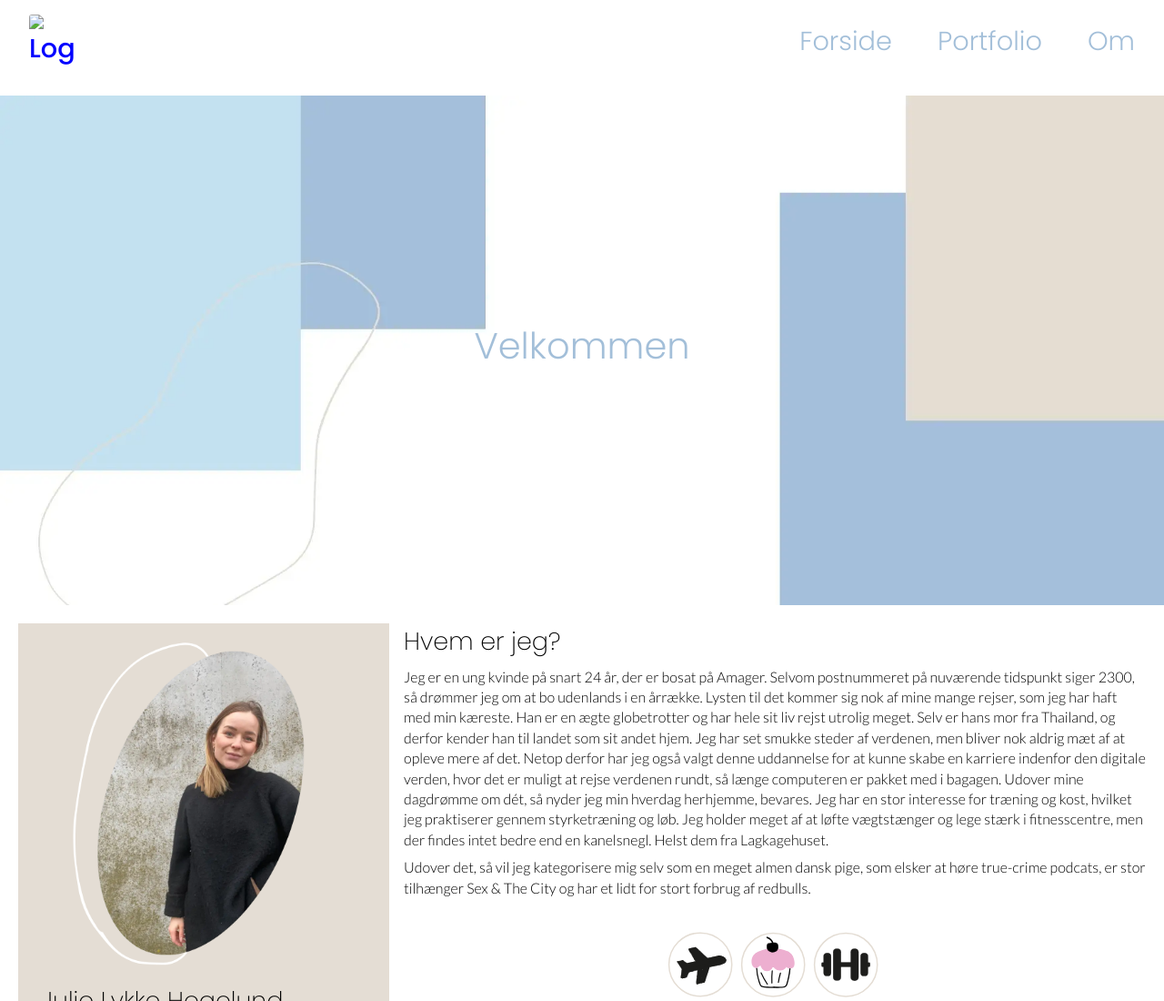
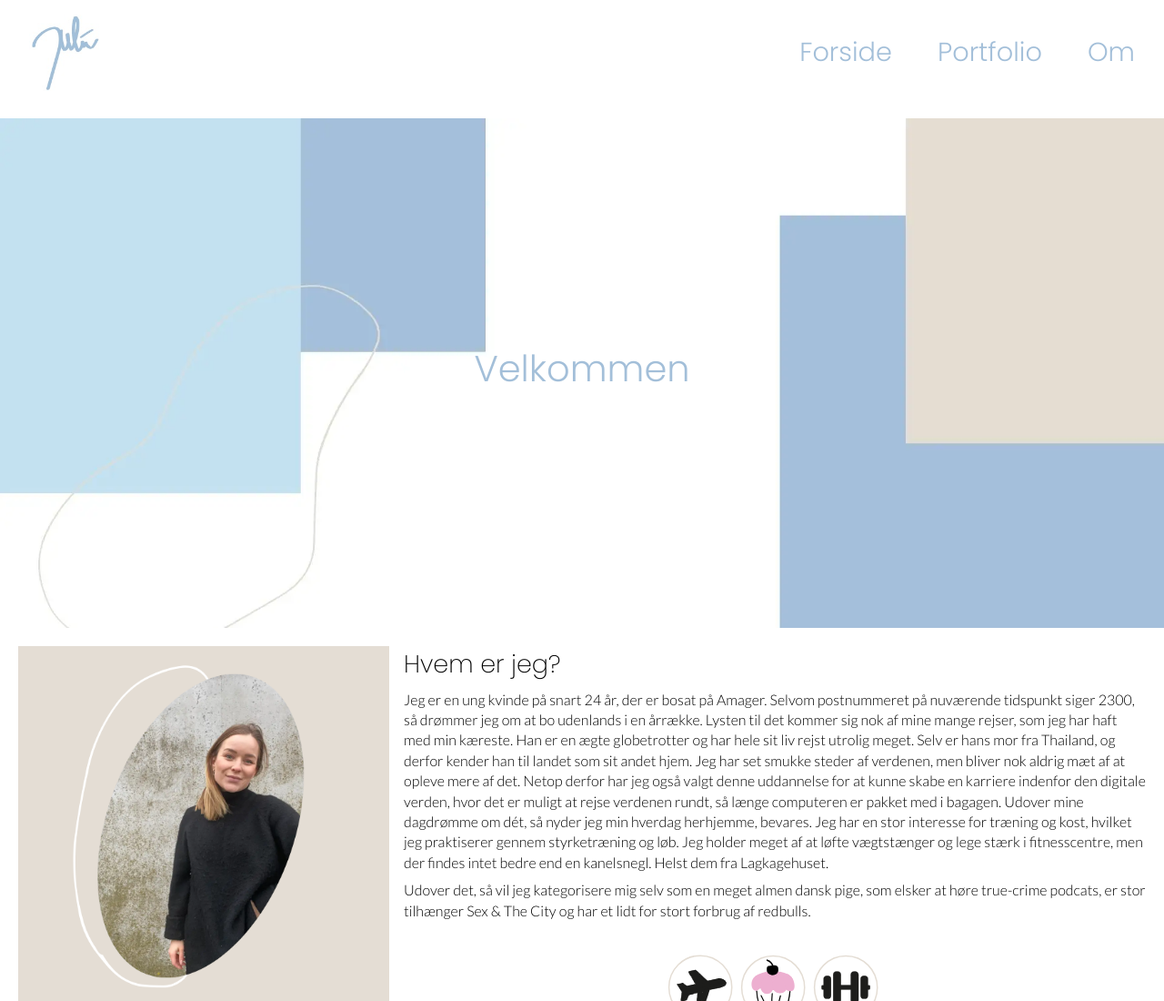
Before and after one commit to julielykke1/portfolio, a plain HTML site: page julie.html in a window 1280 px wide. Shown: the top 1100 px of the page at 91% size. Drawn offline with Linux system fonts and the light colour scheme.

Commit message:
Final_06_eksamen

```diff
--- a/julie.html
+++ b/julie.html
@@ -33,7 +33,7 @@
   <body>
     <header>
       <div class="logo">
-        <a href="index.html"> <img src="tema6/logo.svg" alt="Logo" /> </a>
+        <a href="index.html"><img src="logo.jpg" alt="logo" /></a>
       </div>
 
       <button class="toggle-btn">
--- a/style.css
+++ b/style.css
@@ -225,11 +225,11 @@ header a {
   text-decoration: none;
 }
 
-.logo a {
+/* .logo a {
   font-size: 1.8rem;
   font-weight: 500;
   color: blue;
-}
+} */
 
 /* Selve headeren */
 header {
```
Also changed, not shown: portfolio.html (+1 -1 lines), tema1.html (+1 -1 lines), tema2.html (+1 -1 lines), tema3.html (+1 -1 lines), tema4.html (+1 -1 lines), tema5.html (+1 -1 lines), tema6.html (+1 -1 lines), logo.jpg (renamed from Tema6/logo.jpg), logo.svg (renamed from SVG/logo.svg).
